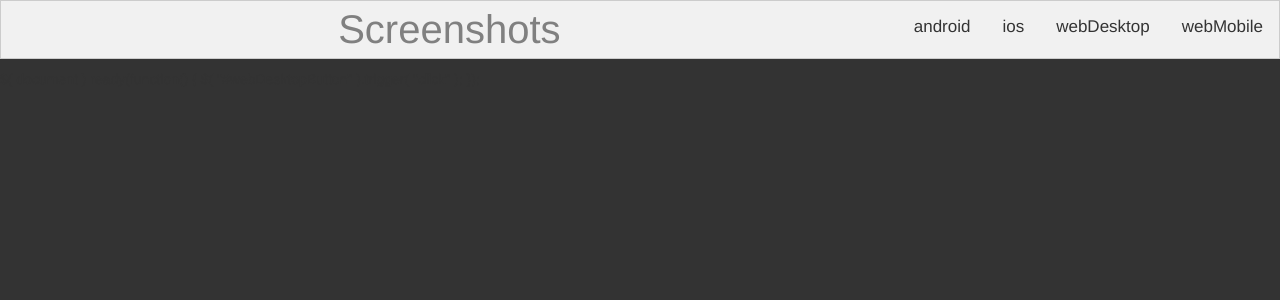
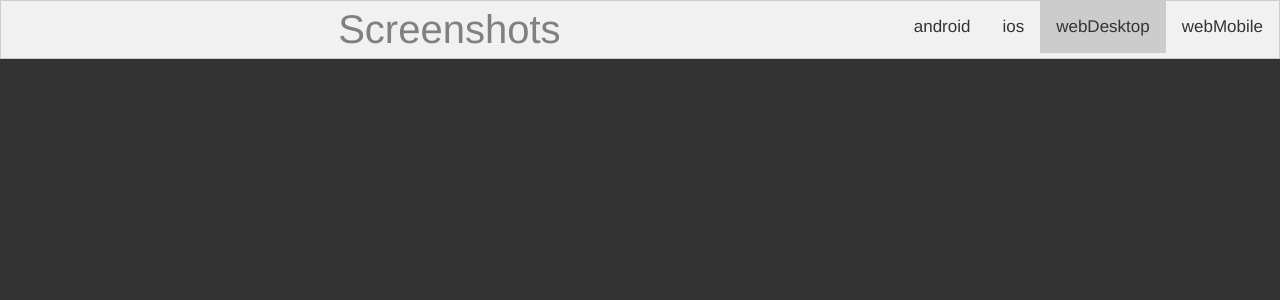
Before and after one commit to 0x2539/simpleCI, a Flask app: page /serve_images/1 in a window 1280 px wide. Shown: the top 300 px of the page. Run offline with Flask 2, Linux system fonts and the light colour scheme; some libraries are stand-ins or nearby versions.

Commit message:
onload select webDesktop

```diff
--- a/src/templates/serve_index.html
+++ b/src/templates/serve_index.html
@@ -147,6 +147,10 @@
     </div>
 
     <script>
+        window.onload = function(){
+            document.getElementById("webDesktopButton").click();
+        }
+
         function openTab(evt, tabName) {
             var i, tabcontent, tablinks;
             tabcontent = document.getElementsByClassName("tabcontent");
@@ -165,9 +169,6 @@
         document.getElementById("modalDiv").innerHTML = "<img src=" + src+ " >"
         }
     </script>
-    $( document ).ready(function() {
-        $( "#webDesktopButton" ).trigger( "click" );
-    });
     <script src="https://code.jquery.com/jquery-1.12.2.min.js" integrity="sha256-lZFHibXzMHo3GGeehn1hudTAP3Sc0uKXBXAzHX1sjtk=" crossorigin="anonymous"></script>
     <script src="http://maxcdn.bootstrapcdn.com/bootstrap/3.3.7/js/bootstrap.min.js"></script>
 </body>
```
